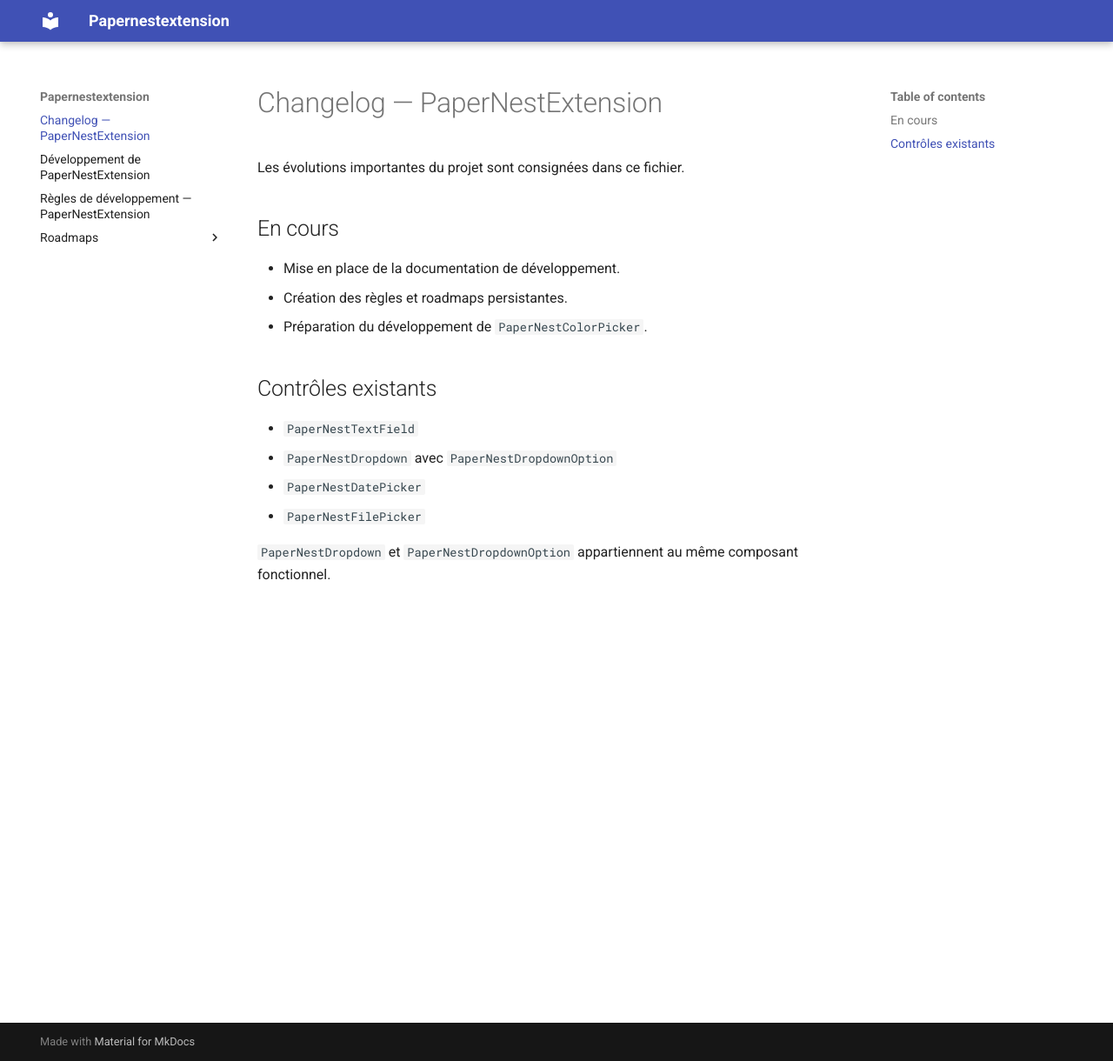
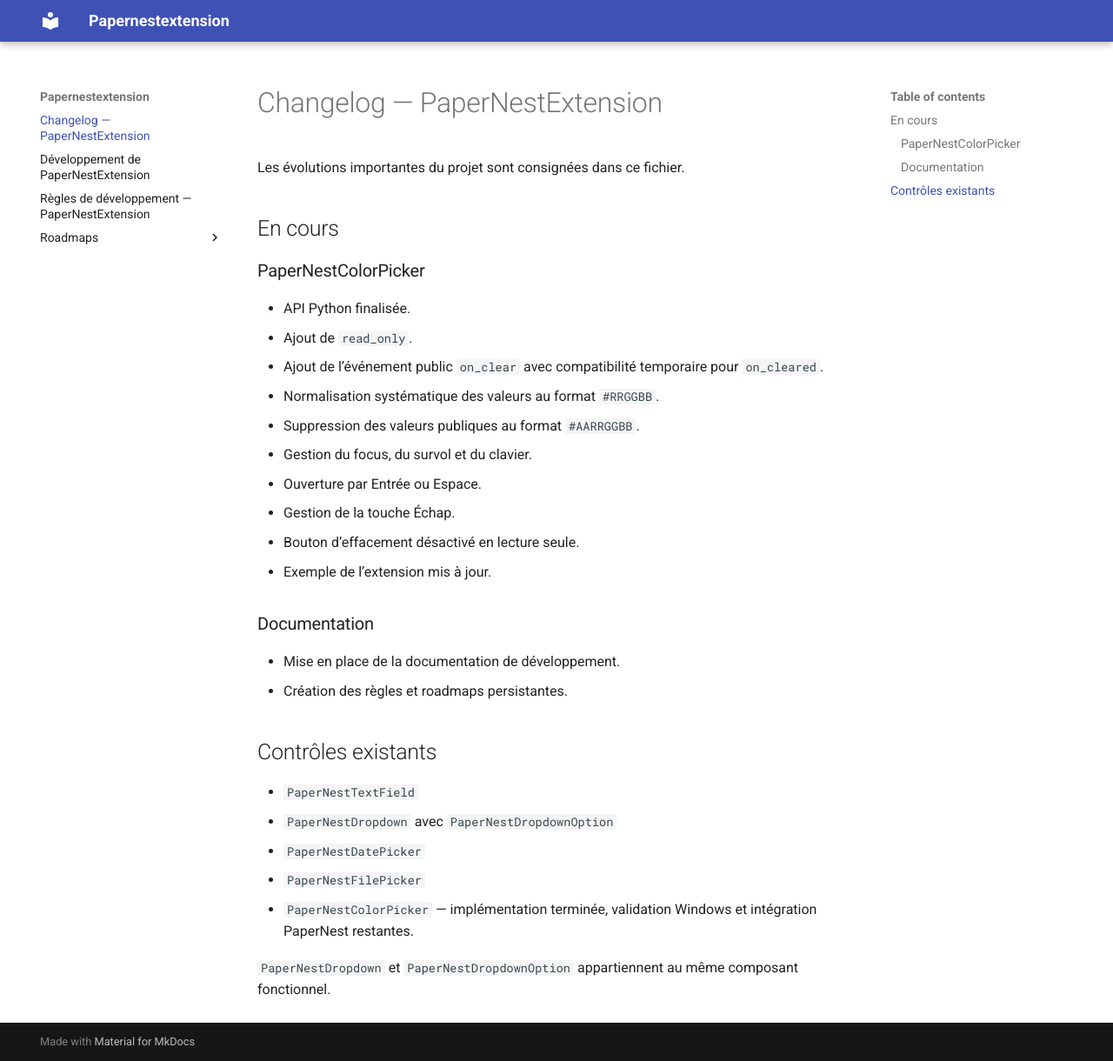
Before and after one commit to Drenae/PaperNestExtension, an MkDocs documentation site: the page built from docs/CHANGELOG.md, in a window 1280 px wide and 1220 px high. Shown: the whole window at 87% size. Built offline with MkDocs 1.6.1 and Material for MkDocs 9.7.7, drawn with Linux system fonts in a browser that asks for light colours.

Commit message:
docs: record PaperNestColorPicker implementation

```diff
--- a/docs/CHANGELOG.md
+++ b/docs/CHANGELOG.md
@@ -4,9 +4,23 @@ Les évolutions importantes du projet sont consignées dans ce fichier.
 
 ## En cours
 
+### PaperNestColorPicker
+
+- API Python finalisée.
+- Ajout de `read_only`.
+- Ajout de l’événement public `on_clear` avec compatibilité temporaire pour `on_cleared`.
+- Normalisation systématique des valeurs au format `#RRGGBB`.
+- Suppression des valeurs publiques au format `#AARRGGBB`.
+- Gestion du focus, du survol et du clavier.
+- Ouverture par Entrée ou Espace.
+- Gestion de la touche Échap.
+- Bouton d’effacement désactivé en lecture seule.
+- Exemple de l’extension mis à jour.
+
+### Documentation
+
 - Mise en place de la documentation de développement.
 - Création des règles et roadmaps persistantes.
-- Préparation du développement de `PaperNestColorPicker`.
 
 ## Contrôles existants
 
@@ -14,5 +28,6 @@ Les évolutions importantes du projet sont consignées dans ce fichier.
 - `PaperNestDropdown` avec `PaperNestDropdownOption`
 - `PaperNestDatePicker`
 - `PaperNestFilePicker`
+- `PaperNestColorPicker` — implémentation terminée, validation Windows et intégration PaperNest restantes.
 
 `PaperNestDropdown` et `PaperNestDropdownOption` appartiennent au même composant fonctionnel.
```
